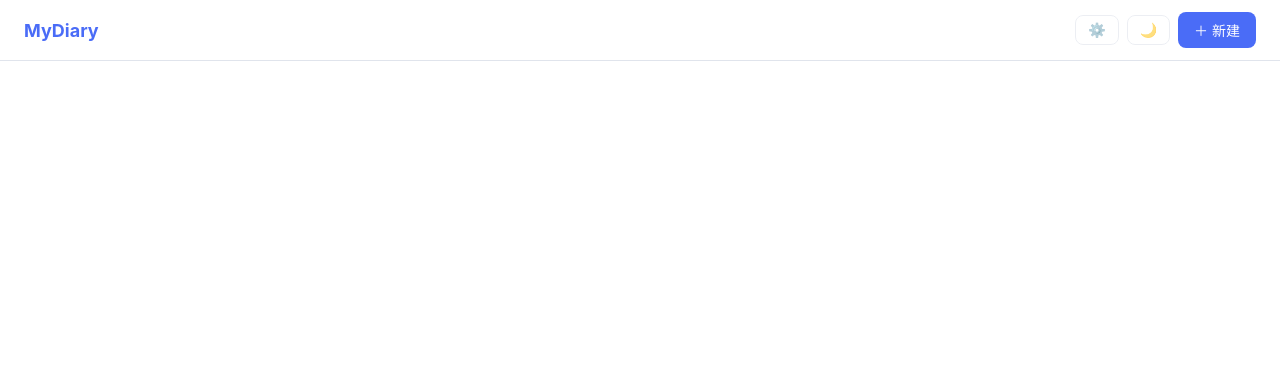
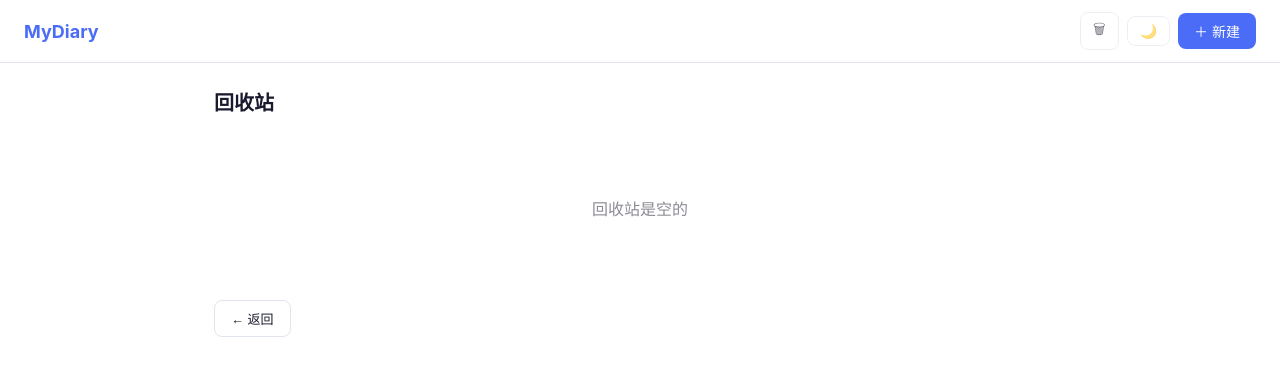
Before and after one commit to Tiaotiao2014/mydiary, a Vue app: page /#/trash in a window 1280 px wide. Before the commit this address had no page. Shown: the top 376 px of the page. Built offline with nearby package versions, Linux system fonts and the light colour scheme.

Commit message:
P6: 回收站页面 + 顶栏入口 + 主题完善

```diff
--- a/src/App.vue
+++ b/src/App.vue
@@ -3,7 +3,7 @@
     <div class="topbar">
       <span class="app-title" @click="router.push('/')">MyDiary</span>
       <div class="topbar-actions">
-        <button class="btn btn-ghost-top" @click="router.push('/settings')" title="设置">⚙️</button>
+        <button class="btn btn-ghost-top" @click="router.push('/trash')" title="回收站">🗑</button>
         <button class="btn btn-ghost-top" @click="toggleTheme">{{ isDark ? '☀️' : '🌙' }}</button>
         <button class="btn btn-primary" @click="router.push('/edit/new')">＋ 新建</button>
       </div>
--- a/src/main.js
+++ b/src/main.js
@@ -6,12 +6,14 @@ import HomeView from './views/HomeView.vue'
 import EditorView from './views/EditorView.vue'
 import LockView from './views/LockView.vue'
 import SettingsView from './views/SettingsView.vue'
+import TrashView from './views/TrashView.vue'
 
 const routes = [
   { path: '/', name: 'home', component: HomeView },
   { path: '/edit/:id', name: 'editor', component: EditorView },
   { path: '/lock', name: 'lock', component: LockView },
   { path: '/settings', name: 'settings', component: SettingsView },
+  { path: '/trash', name: 'trash', component: TrashView },
 ]
 
 const router = createRouter({
--- /dev/null
+++ b/src/views/TrashView.vue
@@ -0,0 +1,102 @@
+<template>
+  <div class="trash-page">
+    <div class="trash-header">
+      <h2>回收站</h2>
+      <button
+        v-if="trash.length > 0"
+        class="btn btn-danger"
+        @click="emptyTrash"
+      >
+        清空回收站
+      </button>
+    </div>
+
+    <div v-if="trash.length === 0" class="empty-state">
+      <p>回收站是空的</p>
+    </div>
+
+    <div v-else class="trash-list">
+      <div v-for="d in trash" :key="d.id" class="trash-card">
+        <div class="trash-info">
+          <div class="diary-title">{{ d.title || '无标题' }}</div>
+          <div class="trash-meta">
+            删除于 {{ d.deletedAt ? formatDate(d.deletedAt) : d.date }}
+            <span v-if="d.tags?.length" class="trash-tags">
+              {{ d.tags.join(' · ') }}
+            </span>
+          </div>
+        </div>
+        <div class="trash-actions">
+          <button class="btn btn-ghost" @click="restoreDiary(d)">↩ 恢复</button>
+        </div>
+      </div>
+    </div>
+
+    <button class="btn btn-back" @click="router.push('/')">← 返回</button>
+  </div>
+</template>
+
+<script setup>
+import { onMounted } from 'vue'
+import { useRouter } from 'vue-router'
+import { useDiaryStore } from '@/stores/diary'
+
+const router = useRouter()
+const store = useDiaryStore()
+
+const trash = store.trash
+
+onMounted(() => store.fetchTrash())
+
+async function restoreDiary(d) {
+  await store.restoreDiary(d.date, d.id)
+}
+
+async function emptyTrash() {
+  if (confirm('确定清空回收站？30 天内的日记将被永久删除。')) {
+    await store.emptyTrash()
+  }
+}
+
+function formatDate(iso) {
+  const d = new Date(iso)
+  return `${d.getMonth() + 1} 月 ${d.getDate()} 日`
+}
+</script>
+
+<style scoped>
+.trash-page { display: flex; flex-direction: column; gap: 20px; }
+.trash-header {
+  display: flex; align-items: center; justify-content: space-between;
+}
+.trash-header h2 { font-size: 20px; color: var(--fg); }
+.empty-state { text-align: center; padding: 60px 0; opacity: 0.5; }
+
+.trash-list { display: flex; flex-direction: column; gap: 10px; }
+.trash-card {
+  background: var(--card-bg); border: 1px solid var(--border);
+  border-radius: 10px; padding: 14px 16px;
+  display: flex; align-items: center; justify-content: space-between; gap: 12px;
+}
+.trash-info { flex: 1; }
+.diary-title { font-size: 15px; font-weight: 600; margin-bottom: 4px; }
+.trash-meta { font-size: 12px; opacity: 0.5; }
+.trash-tags { opacity: 0.6; margin-left: 8px; }
+
+.trash-actions { display: flex; gap: 6px; }
+.btn-danger {
+  background: #e74c3c; color: #fff; border: none;
+  padding: 8px 14px; border-radius: 8px; cursor: pointer; font-size: 13px;
+}
+.btn-danger:hover { opacity: 0.85; }
+.btn-ghost {
+  background: transparent; color: var(--accent); border: 1px solid var(--accent);
+  border-radius: 8px; padding: 6px 12px; cursor: pointer; font-size: 12px;
+}
+.btn-ghost:hover { background: var(--accent); color: #fff; }
+.btn-back {
+  background: transparent; color: var(--fg); border: 1px solid var(--border);
+  border-radius: 8px; padding: 8px 16px; cursor: pointer; font-size: 13px;
+  align-self: flex-start;
+}
+</style>
```
